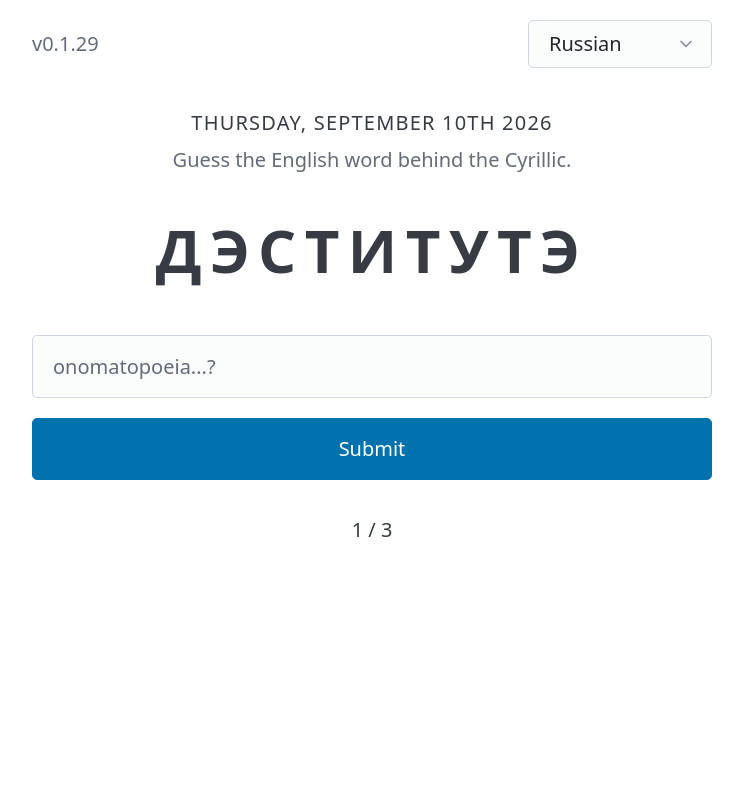
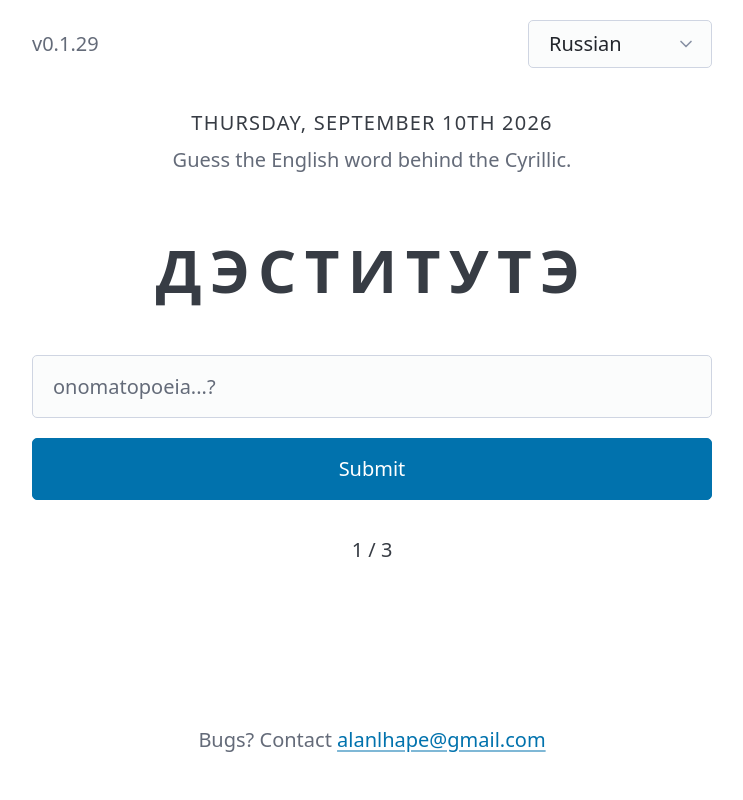
Before and after one commit to ahape/transliteration, a Flask app: page / in a window 1280 px wide. Shown: the whole page, without its empty margins (268-1011 px from the left). Run offline with Flask 3, Linux system fonts and the light colour scheme; some libraries are stand-ins or nearby versions.

Commit message:
Add footer with contact info for bugs

```diff
--- a/static/style.css
+++ b/static/style.css
@@ -12,6 +12,9 @@ body.rubric-open {
 }
 
 .frame {
+  display: flex;
+  flex-direction: column;
+  min-height: 100vh;
   max-width: 36rem;
   margin: 0 auto;
   padding: 1rem 1rem 4rem;
@@ -23,6 +26,10 @@ body.rubric-open {
   justify-content: space-between;
   gap: 0.75rem;
   flex-wrap: wrap;
+}
+
+.bottom {
+  margin: auto 0 -35px !important;
 }
 
 .ver,
--- a/templates/index.html
+++ b/templates/index.html
@@ -38,6 +38,10 @@
         <div id="score" class="score" hidden></div>
         <ul id="revealed" class="revealed" hidden></ul>
       </main>
+
+      <footer class="bottom tagline">
+        Bugs? Contact <a href="mailto:alanlhape@gmail.com?Subject=Bug%20with%20Translit...">alanlhape@gmail.com</a>
+      </footer>
     </div>
 
     <aside id="rubric" class="rubric" aria-label="Letter rubric">
```
